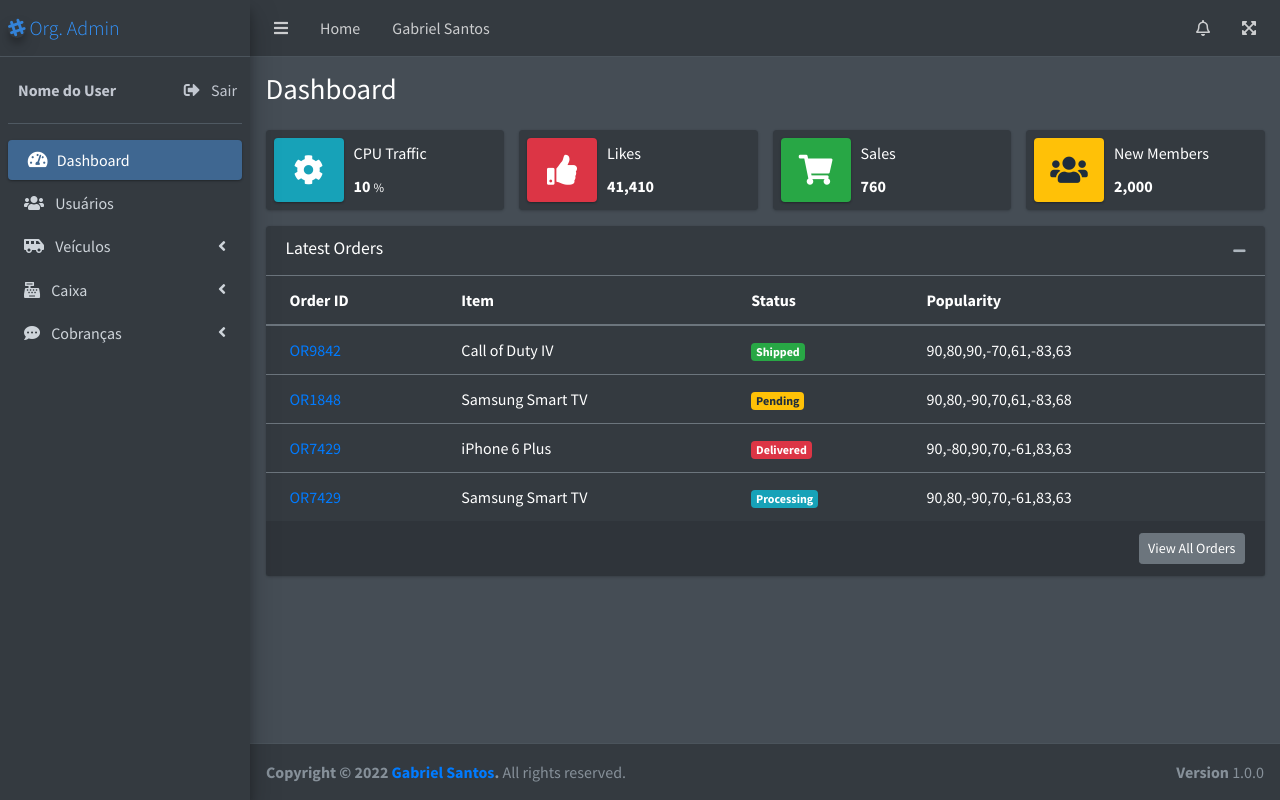
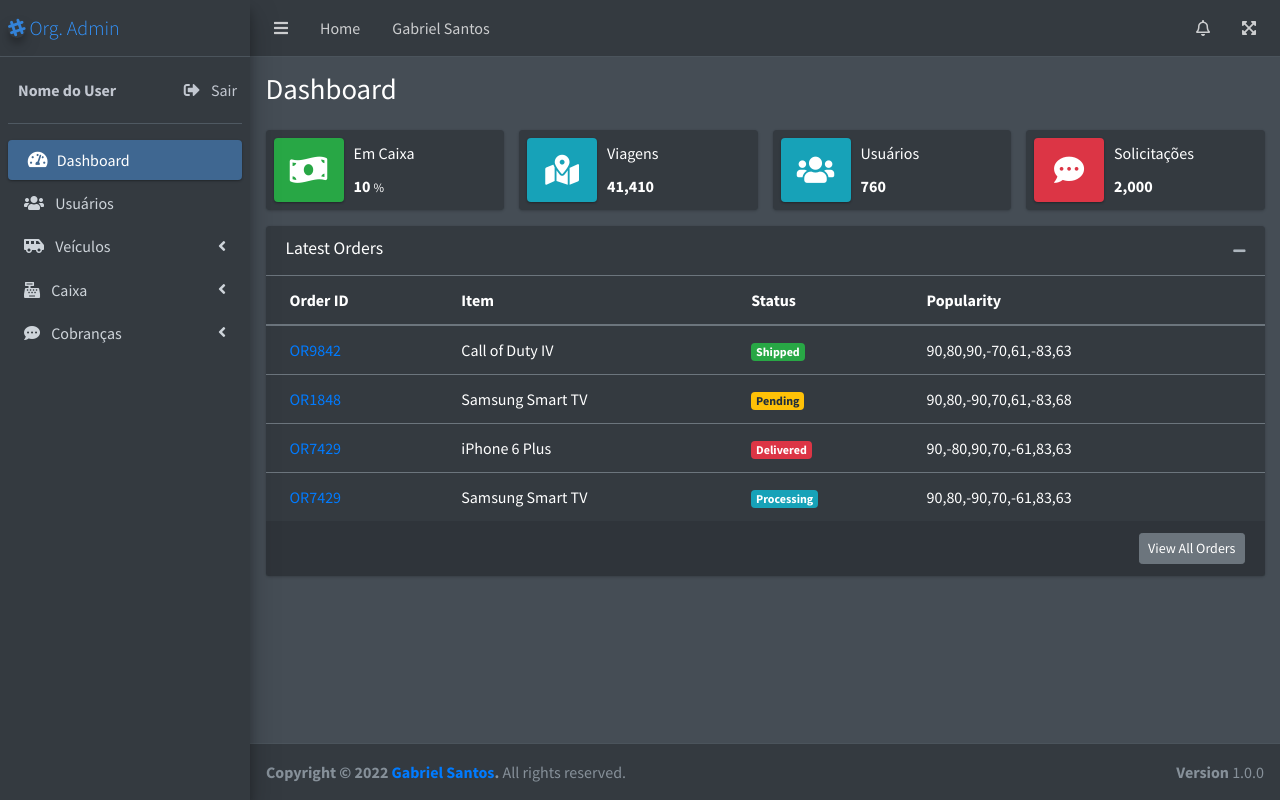
Before and after one commit to gabrielroot/orgManagment_django, a Django app: page /admin/index/ in a window 1280 px wide. Run offline with Django 4.2, Linux system fonts and the light colour scheme; some libraries are stand-ins or nearby versions.

Commit message:
Update: Adjust dashboard icons.

```diff
--- a/association/core/templates/core/dashboard.html
+++ b/association/core/templates/core/dashboard.html
@@ -1,18 +1,13 @@
 {% extends 'core/layout/base.html' %}
-{% comment %}
-- Saldo
-- Viajens
-- Usuarios
-- Solicitações
-{% endcomment %}
+
 {% block header_title %}Dashboard{% endblock %}
 {% block content %}
           <div class="col-12 col-sm-6 col-md-3">
             <div class="info-box">
-              <span class="info-box-icon bg-info elevation-1"><i class="fas fa-cog"></i></span>
+              <span class="info-box-icon bg-success elevation-1"><i class="fas fa-money-bill-wave"></i></span>
 
               <div class="info-box-content">
-                <span class="info-box-text">CPU Traffic</span>
+                <span class="info-box-text">Em Caixa</span>
                 <span class="info-box-number">
                   10
                   <small>%</small>
@@ -25,10 +20,10 @@
           <!-- /.col -->
           <div class="col-12 col-sm-6 col-md-3">
             <div class="info-box mb-3">
-              <span class="info-box-icon bg-danger elevation-1"><i class="fas fa-thumbs-up"></i></span>
+              <span class="info-box-icon bg-info elevation-1"><i class="fas fa-map-marked-alt"></i></span>
 
               <div class="info-box-content">
-                <span class="info-box-text">Likes</span>
+                <span class="info-box-text">Viagens</span>
                 <span class="info-box-number">41,410</span>
               </div>
               <!-- /.info-box-content -->
@@ -42,10 +37,10 @@
 
           <div class="col-12 col-sm-6 col-md-3">
             <div class="info-box mb-3">
-              <span class="info-box-icon bg-success elevation-1"><i class="fas fa-shopping-cart"></i></span>
+              <span class="info-box-icon bg-info elevation-1"><i class="fas fa-users"></i></span>
 
               <div class="info-box-content">
-                <span class="info-box-text">Sales</span>
+                <span class="info-box-text">Usuários</span>
                 <span class="info-box-number">760</span>
               </div>
               <!-- /.info-box-content -->
@@ -55,10 +50,10 @@
           <!-- /.col -->
           <div class="col-12 col-sm-6 col-md-3">
             <div class="info-box mb-3">
-              <span class="info-box-icon bg-warning elevation-1"><i class="fas fa-users"></i></span>
+              <span class="info-box-icon bg-danger elevation-1"><i class="fas fa-comment-dots"></i></span>
 
               <div class="info-box-content">
-                <span class="info-box-text">New Members</span>
+                <span class="info-box-text">Solicitações</span>
                 <span class="info-box-number">2,000</span>
               </div>
               <!-- /.info-box-content -->
--- a/association/core/templates/core/layout/aside.html
+++ b/association/core/templates/core/layout/aside.html
@@ -55,7 +55,7 @@
               <li class="nav-item">
                 <a href="pages/charts/chartjs.html" class="nav-link">
                   <i class="mr-lg-2 fas fa-route"></i>
-                  <p>Viajens</p>
+                  <p>Viagens</p>
                 </a>
               </li>
               <li class="nav-item">
```
